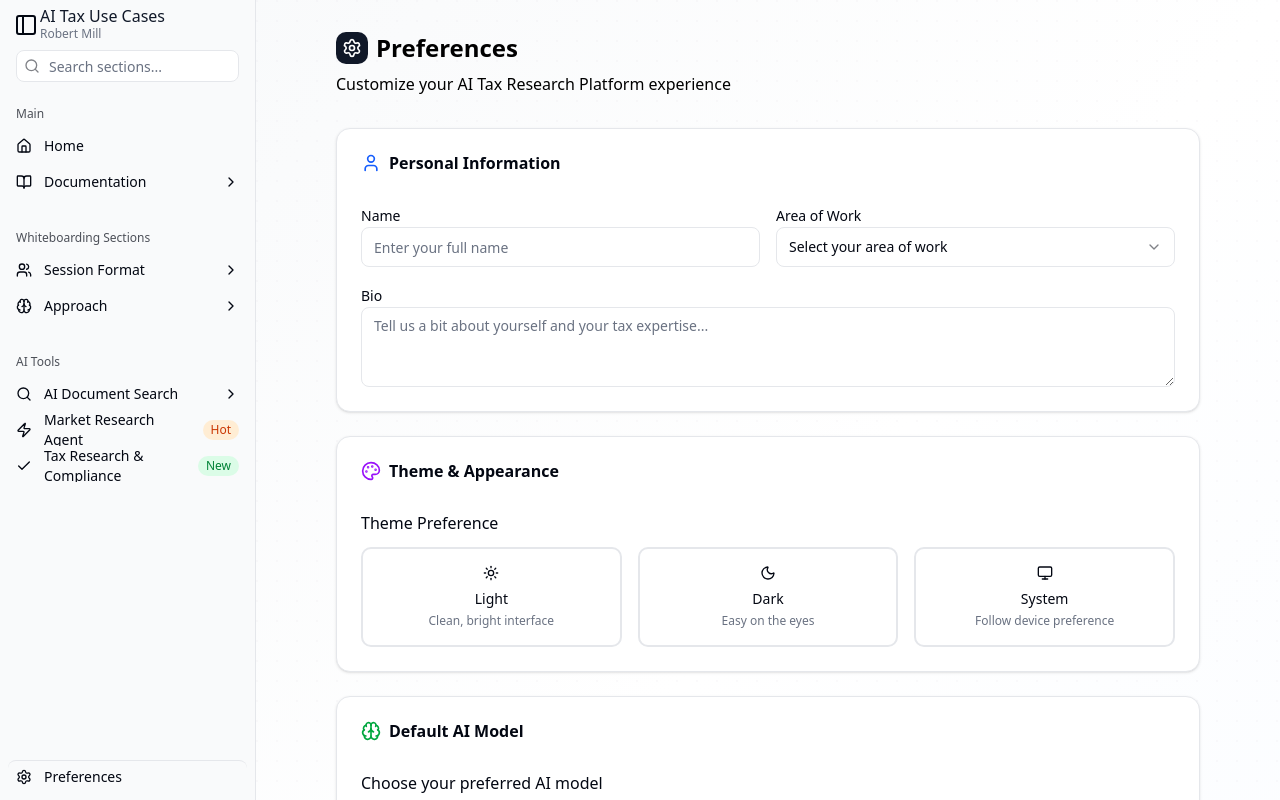
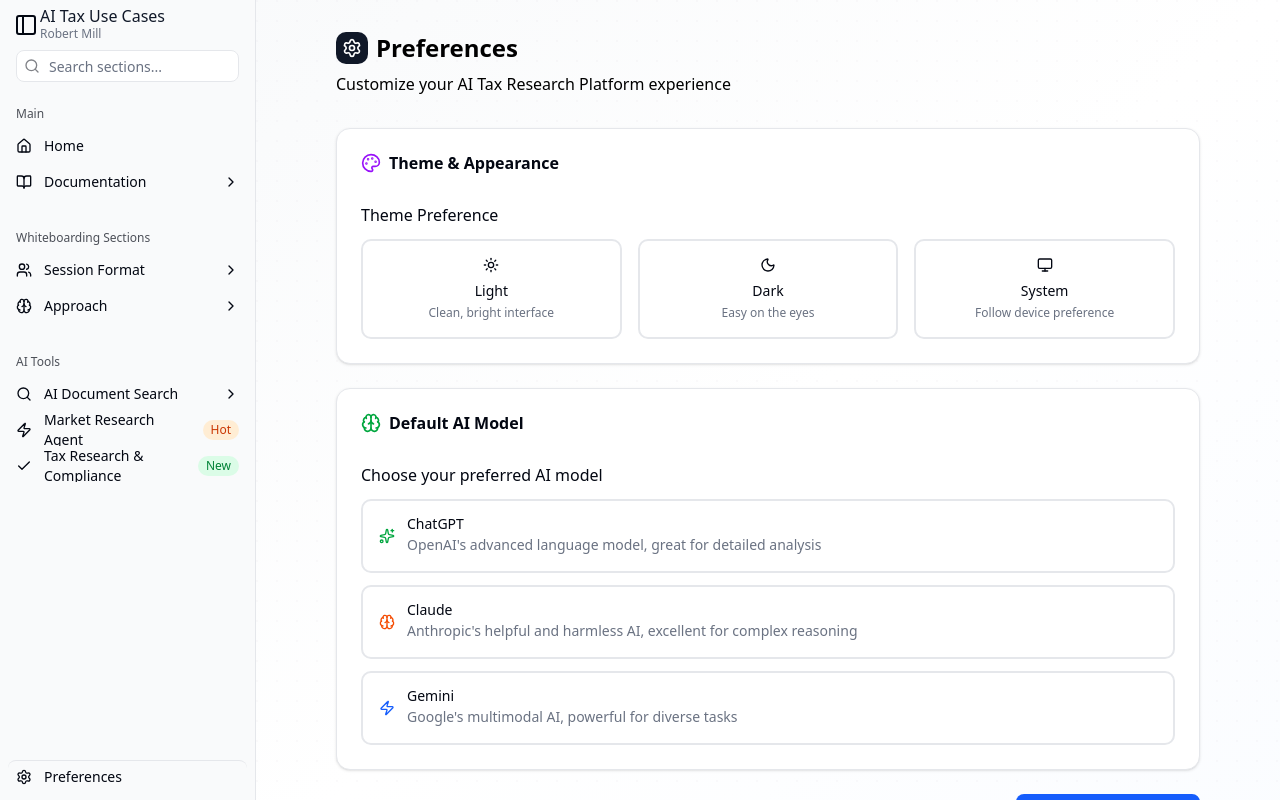
Before and after one commit to bertomill/ai-tax-solution, a Next.js app: page /preferences in a window 1280 px wide. Shown: the top 800 px of the page. Built offline with nearby package versions, Linux system fonts and the light colour scheme.

Commit message:
Remove Personal Information section from preferences page

```diff
--- a/src/app/preferences/page.tsx
+++ b/src/app/preferences/page.tsx
@@ -3,7 +3,6 @@
 import React, { useState } from 'react'
 import { motion } from 'framer-motion'
 import {
-  User,
   Palette,
   Brain,
   Save,
@@ -16,16 +15,7 @@ import {
 } from 'lucide-react'
 import { Card, CardContent, CardHeader, CardTitle } from '@/components/ui/card'
 import { Button } from '@/components/ui/button'
-import { Input } from '@/components/ui/input'
-import { Textarea } from '@/components/ui/textarea'
 import { Label } from '@/components/ui/label'
-import {
-  Select,
-  SelectContent,
-  SelectItem,
-  SelectTrigger,
-  SelectValue,
-} from '@/components/ui/select'
 import { RadioGroup, RadioGroupItem } from '@/components/ui/radio-group'
 
 interface AIModel {
@@ -82,21 +72,9 @@ const themeOptions = [
 ]
 
 export default function PreferencesPage() {
-  const [personalInfo, setPersonalInfo] = useState({
-    name: '',
-    bio: '',
-    areaOfWork: ''
-  })
   const [theme, setTheme] = useState('system')
   const [defaultModel, setDefaultModel] = useState('claude')
   const [isSaving, setIsSaving] = useState(false)
-
-  const handlePersonalInfoChange = (field: string, value: string) => {
-    setPersonalInfo(prev => ({
-      ...prev,
-      [field]: value
-    }))
-  }
 
   const handleSave = async () => {
     setIsSaving(true)
@@ -105,7 +83,6 @@ export default function PreferencesPage() {
 
     // Save to localStorage for now
     localStorage.setItem('userPreferences', JSON.stringify({
-      personalInfo,
       theme,
       defaultModel
     }))
@@ -118,11 +95,10 @@ export default function PreferencesPage() {
     const saved = localStorage.getItem('userPreferences')
     if (saved) {
       const preferences = JSON.parse(saved)
-      setPersonalInfo(preferences.personalInfo || personalInfo)
       setTheme(preferences.theme || 'system')
       setDefaultModel(preferences.defaultModel || 'claude')
     }
-  }, [personalInfo])
+  }, [])
 
   return (
     <div className="min-h-screen bg-gradient-to-br from-gray-50 via-white to-blue-50/30 dark:from-gray-950 dark:via-gray-900 dark:to-blue-950/30">
@@ -152,70 +128,12 @@ export default function PreferencesPage() {
           </motion.div>
 
           <div className="space-y-6">
-            {/* Personal Information */}
-            <motion.div
-              initial={{ opacity: 0, y: 20 }}
-              animate={{ opacity: 1, y: 0 }}
-              transition={{ duration: 0.6, delay: 0.1 }}
-            >
-              <Card>
-                <CardHeader>
-                  <CardTitle className="flex items-center gap-2">
-                    <User className="w-5 h-5 text-blue-600" />
-                    Personal Information
-                  </CardTitle>
-                </CardHeader>
-                <CardContent className="space-y-4">
-                  <div className="grid grid-cols-1 md:grid-cols-2 gap-4">
-                    <div className="space-y-2">
-                      <Label htmlFor="name">Name</Label>
-                      <Input
-                        id="name"
-                        placeholder="Enter your full name"
-                        value={personalInfo.name}
-                        onChange={(e) => handlePersonalInfoChange('name', e.target.value)}
-                      />
-                    </div>
-                    <div className="space-y-2">
-                      <Label htmlFor="areaOfWork">Area of Work</Label>
-                      <Select
-                        value={personalInfo.areaOfWork}
-                        onValueChange={(value) => handlePersonalInfoChange('areaOfWork', value)}
-                      >
-                        <SelectTrigger>
-                          <SelectValue placeholder="Select your area of work" />
-                        </SelectTrigger>
-                        <SelectContent>
-                          <SelectItem value="tax-professional">Tax Professional</SelectItem>
-                          <SelectItem value="accountant">Accountant</SelectItem>
-                          <SelectItem value="financial-advisor">Financial Advisor</SelectItem>
-                          <SelectItem value="lawyer">Tax Lawyer</SelectItem>
-                          <SelectItem value="consultant">Tax Consultant</SelectItem>
-                          <SelectItem value="student">Student</SelectItem>
-                          <SelectItem value="other">Other</SelectItem>
-                        </SelectContent>
-                      </Select>
-                    </div>
-                  </div>
-                  <div className="space-y-2">
-                    <Label htmlFor="bio">Bio</Label>
-                    <Textarea
-                      id="bio"
-                      placeholder="Tell us a bit about yourself and your tax expertise..."
-                      value={personalInfo.bio}
-                      onChange={(e) => handlePersonalInfoChange('bio', e.target.value)}
-                      rows={3}
-                    />
-                  </div>
-                </CardContent>
-              </Card>
-            </motion.div>
 
             {/* Theme and Appearance */}
             <motion.div
               initial={{ opacity: 0, y: 20 }}
               animate={{ opacity: 1, y: 0 }}
-              transition={{ duration: 0.6, delay: 0.2 }}
+              transition={{ duration: 0.6, delay: 0.1 }}
             >
               <Card>
                 <CardHeader>
@@ -259,7 +177,7 @@ export default function PreferencesPage() {
             <motion.div
               initial={{ opacity: 0, y: 20 }}
               animate={{ opacity: 1, y: 0 }}
-              transition={{ duration: 0.6, delay: 0.3 }}
+              transition={{ duration: 0.6, delay: 0.2 }}
             >
               <Card>
                 <CardHeader>
@@ -305,7 +223,7 @@ export default function PreferencesPage() {
             <motion.div
               initial={{ opacity: 0, y: 20 }}
               animate={{ opacity: 1, y: 0 }}
-              transition={{ duration: 0.6, delay: 0.4 }}
+              transition={{ duration: 0.6, delay: 0.3 }}
               className="flex justify-end"
             >
               <Button
```
